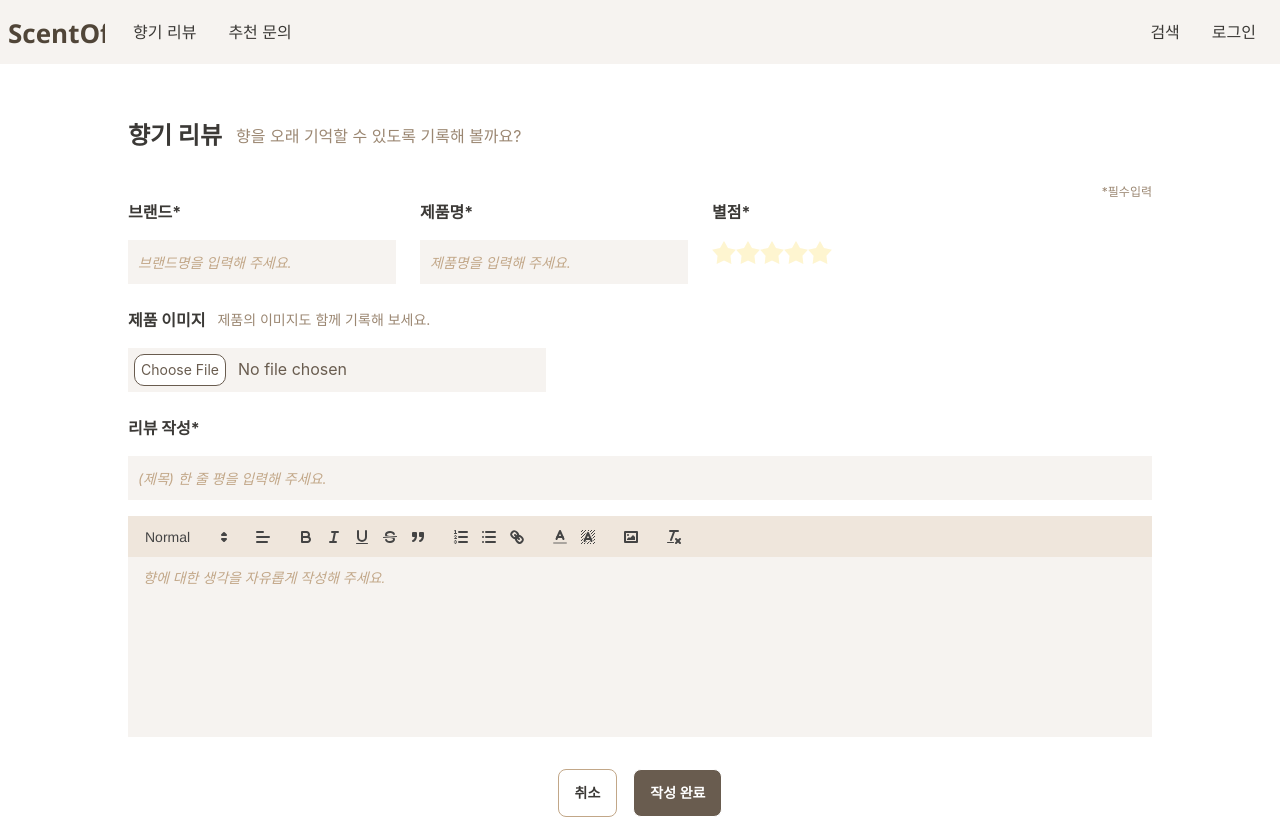
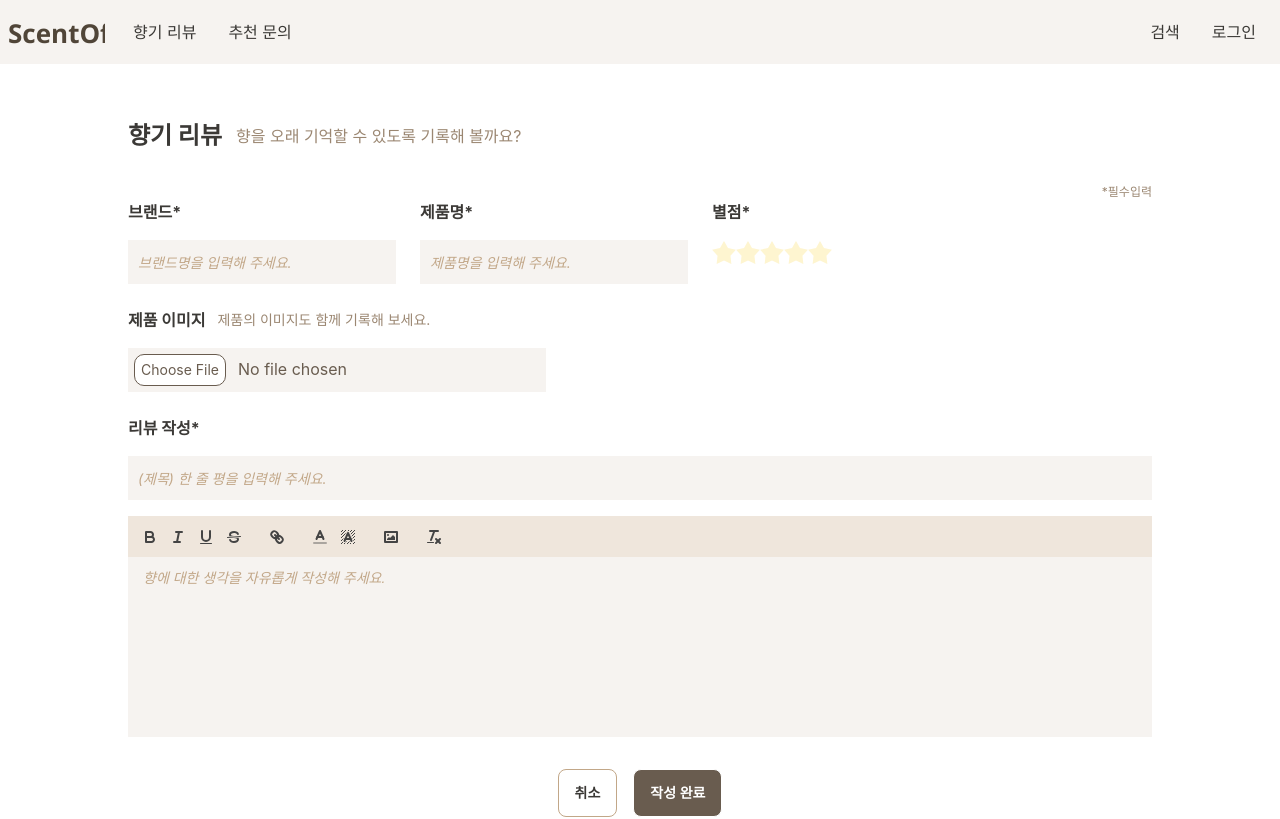
Before and after one commit to j2yn34/ScentOf, a React (Vite) app: page /review/write in a window 1280 px wide. Shown: the top 819 px of the page. Built offline with nearby package versions, Linux system fonts and the light colour scheme; no server answers.

Commit message:
Refactor: 글쓰기 에디터 module 수정
- color 배열 기본값(빈배열)로 수정

```diff
--- a/src/pages/quillModules.ts
+++ b/src/pages/quillModules.ts
@@ -1,52 +1,9 @@
 export const modules = {
   toolbar: {
     container: [
-      [{ header: [1, 2, 3, 4, false] }],
-      [{ align: [] }],
-      ["bold", "italic", "underline", "strike", "blockquote"],
-      [{ list: "ordered" }, { list: "bullet" }, "link"],
-      [
-        {
-          color: [
-            "#000000",
-            "#e60000",
-            "#ff9900",
-            "#ffff00",
-            "#008a00",
-            "#0066cc",
-            "#9933ff",
-            "#ffffff",
-            "#facccc",
-            "#ffebcc",
-            "#ffffcc",
-            "#cce8cc",
-            "#cce0f5",
-            "#ebd6ff",
-            "#bbbbbb",
-            "#f06666",
-            "#ffc266",
-            "#ffff66",
-            "#66b966",
-            "#66a3e0",
-            "#c285ff",
-            "#888888",
-            "#a10000",
-            "#b26b00",
-            "#b2b200",
-            "#006100",
-            "#0047b2",
-            "#6b24b2",
-            "#444444",
-            "#5c0000",
-            "#663d00",
-            "#666600",
-            "#003700",
-            "#002966",
-            "#3d1466",
-          ],
-        },
-        { background: [] },
-      ],
+      ["bold", "italic", "underline", "strike"],
+      ["link"],
+      [{ color: [] }, { background: [] }],
       ["image"],
       ["clean"],
     ],
```
